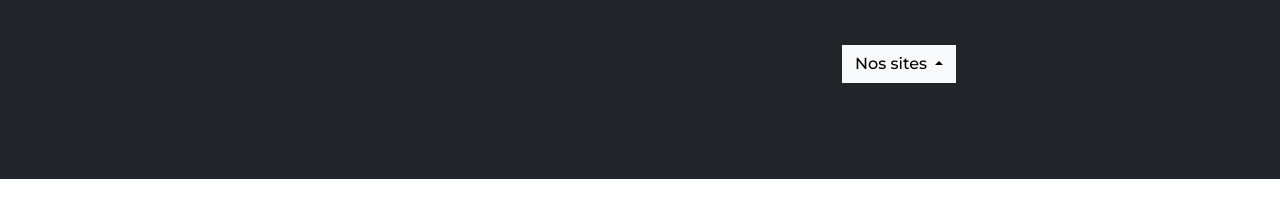
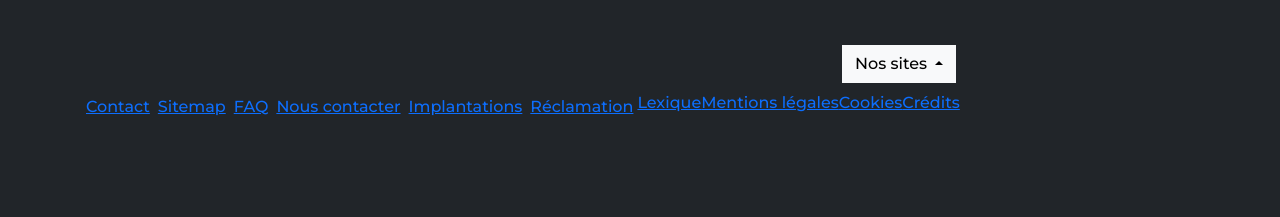
Before and after one commit to Moussagouba/societegeneral, a plain HTML site: page particulier.html in a window 1280 px wide. Shown: the part 2131-2348 px from the top of the page. Before the commit the page ends 2310 px from the top, so only its background shows below. Drawn offline with Linux system fonts and the light colour scheme.

Commit message:
MODIFICATION DU FOOTER POUR TERMINER

```diff
--- a/particulier.html
+++ b/particulier.html
@@ -354,6 +354,26 @@
                             </li>
                         </button>
                     </div>
+
+                </div>
+                <div class="d-flex flex-nowrap text-light py-2 ">
+                    <div class="order p-1  "> <a href="fr/nous-contacter/">Contact</a></div>
+                    <div class="order p-1 "> <a href="fr/sitemap/">Sitemap</a></div>
+                    <div class="order p-1"><a href="fr/faq/">FAQ</a></div>
+                    <div class="order p-1"><a href="fr/nous-contacter/">Nous contacter</a></div>
+                    <div class="order p-1"><a href="fr/implantations/">Implantations</a></div>
+                    <div class="order p-1"><a href="fr/reclamation/">Réclamation</a></div>
+                    <div>
+                        <a href="fr/lexique/">Lexique</a>
+                    </div>
+                    <div>
+                        <a href="fr/mentions-legales/">Mentions légales</a>
+                    </div>
+                    <div>
+                        <a href="fr/cookies/">Cookies</a>
+                    </div>
+                    <div>
+                        <a href="fr/credits/">Crédits</a>
                 </div>
             </div>
 
```
